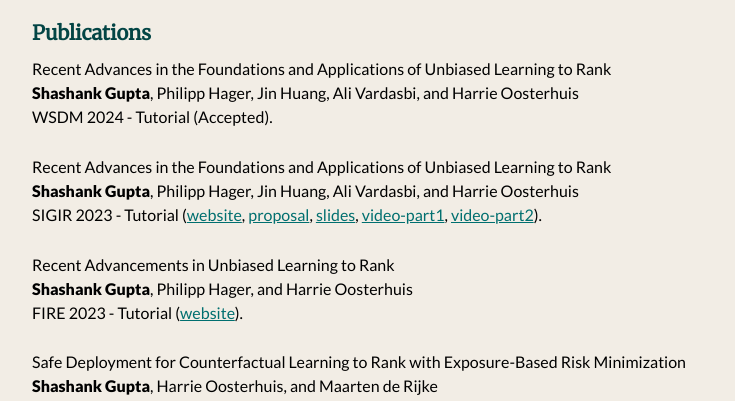
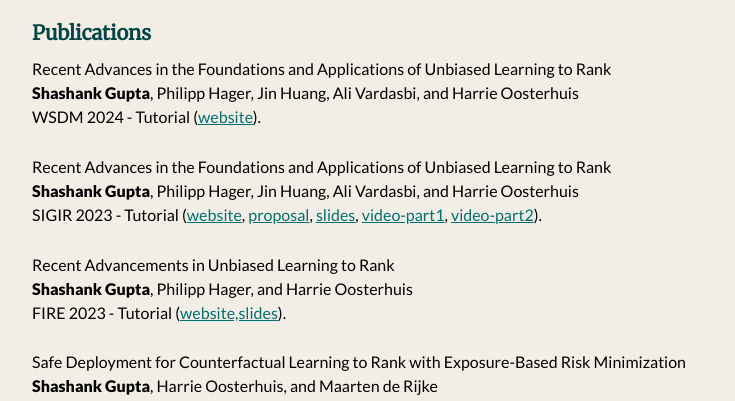
Before and after one commit to shashankg7/shashankg7.github.io, a Jekyll site: the page built from publications.md, in a window 1280 px wide and 900 px high. Shown: the part 309-710 px from the top of the window, without its empty margins (272-1007 px from the left). Built offline with Jekyll 4.4.1, drawn with Linux system fonts in a browser that asks for light colours; nearby versions of some CDN libraries.

Commit message:
Update publications.md

```diff
--- a/publications.md
+++ b/publications.md
@@ -17,7 +17,7 @@
 
 Recent Advances in the Foundations and Applications of Unbiased Learning to Rank <br>
 <b>Shashank Gupta</b>, Philipp Hager, Jin Huang, Ali Vardasbi, and Harrie Oosterhuis <br>
-WSDM 2024 - Tutorial (Accepted).
+WSDM 2024 - Tutorial ([website](https://sites.google.com/view/wsdm-2024-tutorial-ultr/)).
 
 Recent Advances in the Foundations and Applications of Unbiased Learning to Rank <br>
 <b>Shashank Gupta</b>, Philipp Hager, Jin Huang, Ali Vardasbi, and Harrie Oosterhuis <br>
@@ -25,7 +25,7 @@
 
 Recent Advancements in Unbiased Learning to Rank <br>
 <b>Shashank Gupta</b>, Philipp Hager, and Harrie Oosterhuis <br>
-FIRE 2023 - Tutorial ([website](https://sites.google.com/view/fire-2023-ultr-tutorial/home)).
+FIRE 2023 - Tutorial ([website,slides](https://sites.google.com/view/fire-2023-ultr-tutorial/home)).
 
 Safe Deployment for Counterfactual Learning to Rank with Exposure-Based Risk Minimization <br>
 <b>Shashank Gupta</b>, Harrie Oosterhuis, and Maarten de Rijke <br>
```
